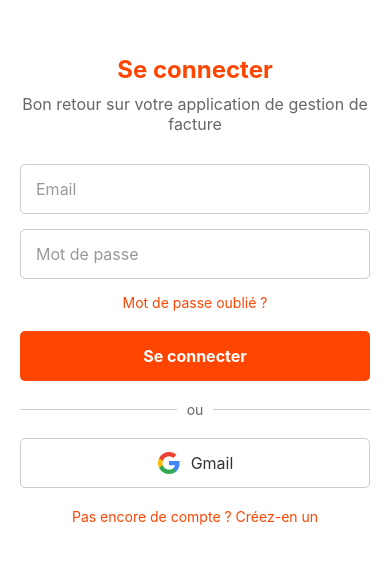
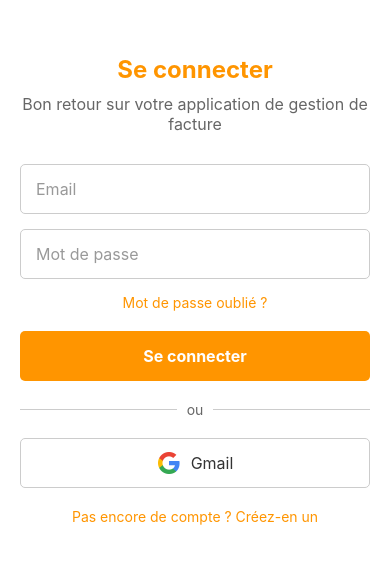
Before and after one commit to Brefera/GesCom-front, a React Native app: screen /Login in a window 390 px wide. Shown: the part 132-696 px from the top of the page. Built offline with nearby package versions, Linux system fonts and the light colour scheme.

Commit message:
cest fait vous pouvez continuer

```diff
--- a/src/App.js
+++ b/src/App.js
@@ -10,6 +10,9 @@ import ForgotPassword from './Screens/forget_page'; // Page de mot de passe oubl
 import ResetPassword from './Screens/ResetPassword'; // Page de réinitialisation du mot de passe
 import HomePage from './Screens/Home_page'; // Page d'accueil
 import AddshopPage from './Screens/AddShopPage'; //page d'ajout de boutique
+import ShopDetailPage from './Screens/ShopDetailsPage';
+import Notification_Page from './Screens/NotificationsPage';
+import Client_Page from './Screens/ClientsPage';
 
 // Crée un navigateur de type Stack
 const Stack = createStackNavigator();
@@ -44,6 +47,15 @@ export default function App() {
 
         {/* Page d'ajout de boutique */}
         <Stack.Screen name="AddShopPage" component={AddshopPage} />
+
+        {/* Page de detaille boutique*/}
+        <Stack.Screen name="ShopDetailsPage" component={ShopDetailPage} />
+
+        {/* Page de notification boutique */}
+        <Stack.Screen name="NotificationsPage" component={Notification_Page} />
+
+        {/* Page de client*/}
+        <Stack.Screen name="ClientsPage" component={Client_Page} />
       </Stack.Navigator>
     </NavigationContainer>
   );
--- a/src/Screens/ClientsPage.js
+++ b/src/Screens/ClientsPage.js
@@ -2,11 +2,11 @@ import React from 'react';
 import { View, Text, TouchableOpacity, StyleSheet } from 'react-native';
 import { Ionicons } from '@expo/vector-icons';
 
-const ClientsPage = ({ navigation }) => {
+const Client_Page = ({ navigation }) => {
   return (
     <View style={styles.container}>
       {/* Bouton Retour */}
-      <TouchableOpacity style={styles.backButton} onPress={() => navigation.goBack()}>
+      <TouchableOpacity style={styles.backButton} onPress={() => navigation.navigate('ShopDetailsPage')}>
         <Ionicons name="arrow-back" size={24} color="#000" />
       </TouchableOpacity>
 
@@ -37,6 +37,7 @@ const styles = StyleSheet.create({
     flex: 1,
     backgroundColor: '#FFFFFF',
     padding: 20,
+    paddingTop: 50,
   },
   backButton: {
     marginBottom: 10,
@@ -90,4 +91,4 @@ const styles = StyleSheet.create({
   },
 });
 
-export default ClientsPage;
+export default Client_Page;
--- a/src/Screens/Login_page.js
+++ b/src/Screens/Login_page.js
@@ -73,7 +73,7 @@ const styles = StyleSheet.create({
     fontSize: 24,
     fontWeight: 'bold',
     marginBottom: 10,
-    color: '#FF4500', // Orange foncé
+    color: '#FF9500', // Orange foncé
   },
   subtitle: {
     fontSize: 16,
@@ -92,7 +92,7 @@ const styles = StyleSheet.create({
     fontSize: 16,
   },
   forgotPassword: {
-    color: '#FF4500', // Orange foncé
+    color: '#FF9500', // Orange foncé
     fontSize: 14,
     alignSelf: 'flex-end',
     marginBottom: 20,
@@ -100,7 +100,7 @@ const styles = StyleSheet.create({
   loginButton: {
     width: '100%',
     height: 50,
-    backgroundColor: '#FF4500', // Orange foncé
+    backgroundColor: '#FF9500', // Orange foncé
     justifyContent: 'center',
     alignItems: 'center',
     borderRadius: 5,
@@ -148,7 +148,7 @@ const styles = StyleSheet.create({
     color: '#333',
   },
   registerLink: {
-    color: '#FF4500', // Orange foncé
+    color: '#FF9500', // Orange foncé
     fontSize: 14,
   },
 });
--- a/src/Screens/NotificationsPage.js
+++ b/src/Screens/NotificationsPage.js
@@ -8,10 +8,10 @@ const notifications = [
   { id: '3', title: 'Stock de skirt presque vide', shop: 'Shopping girl', date: '12/11/2024' },
 ];
 
-const NotificationsPage = ({ navigation }) => {
+const Notification_Page = ({ navigation }) => {
   return (
     <View style={styles.container}>
-      <TouchableOpacity style={styles.backButton} onPress={() => navigation.goBack()}>
+      <TouchableOpacity style={styles.backButton} onPress={() => navigation.navigate('Home_page')}>
         <Ionicons name="arrow-back" size={24} color="#000" />
       </TouchableOpacity>
       <Text style={styles.title}>Notifications</Text>
@@ -42,6 +42,7 @@ const styles = StyleSheet.create({
     flex: 1,
     backgroundColor: '#FFFFFF',
     padding: 20,
+    paddingTop: 50,
   },
   backButton: {
     marginBottom: 20,
@@ -93,4 +94,4 @@ const styles = StyleSheet.create({
   },
 });
 
-export default NotificationsPage;
+export default Notification_Page;
--- a/src/Screens/Register_page1.js
+++ b/src/Screens/Register_page1.js
@@ -59,7 +59,7 @@ const styles = StyleSheet.create({
   title: {
     fontSize: 24,
     fontWeight: 'bold',
-    color: '#FF4500', // Orange foncé
+    color: '#FF9500', // Orange foncé
     marginBottom: 10,
   },
   subtitle: {
@@ -81,7 +81,7 @@ const styles = StyleSheet.create({
   nextButton: {
     width: '100%',
     height: 50,
-    backgroundColor: '#FF4500', // Orange foncé
+    backgroundColor: '#FF9500', // Orange foncé
     justifyContent: 'center',
     alignItems: 'center',
     borderRadius: 5,
@@ -93,7 +93,7 @@ const styles = StyleSheet.create({
     fontWeight: 'bold',
   },
   loginLink: {
-    color: '#FF4500', // Orange foncé
+    color: '#FF9500', // Orange foncé
     fontSize: 14,
   },
 });
--- a/src/Screens/Register_page2.js
+++ b/src/Screens/Register_page2.js
@@ -59,7 +59,7 @@ const styles = StyleSheet.create({
   title: {
     fontSize: 24,
     fontWeight: 'bold',
-    color: '#FF4500', // Orange foncé
+    color: '#FF9500', // Orange foncé
     marginBottom: 10,
   },
   subtitle: {
@@ -81,7 +81,7 @@ const styles = StyleSheet.create({
   registerButton: {
     width: '100%',
     height: 50,
-    backgroundColor: '#FF4500', // Orange foncé
+    backgroundColor: '#FF9500', // Orange foncé
     justifyContent: 'center',
     alignItems: 'center',
     borderRadius: 5,
@@ -93,7 +93,7 @@ const styles = StyleSheet.create({
     fontWeight: 'bold',
   },
   loginLink: {
-    color: '#FF4500', // Orange foncé
+    color: '#FF9500', // Orange foncé
     fontSize: 14,
     textAlign: 'center',
   },
--- a/src/Screens/ResetPassword.js
+++ b/src/Screens/ResetPassword.js
@@ -37,6 +37,7 @@ const ResetPassword = ({ navigation }) => {
       </TouchableOpacity>
     </View>
   );
+
 };
 
 const styles = StyleSheet.create({
@@ -50,7 +51,7 @@ const styles = StyleSheet.create({
   title: {
     fontSize: 24,
     fontWeight: 'bold',
-    color: '#FF4500', // Orange foncé
+    color: '#FF9500', // Orange foncé
     marginBottom: 10,
   },
   subtitle: {
@@ -72,7 +73,7 @@ const styles = StyleSheet.create({
   validateButton: {
     width: '100%',
     height: 50,
-    backgroundColor: '#FF4500', // Orange foncé
+    backgroundColor: '#FF9500', // Orange foncé
     justifyContent: 'center',
     alignItems: 'center',
     borderRadius: 5,
@@ -84,10 +85,11 @@ const styles = StyleSheet.create({
     fontWeight: 'bold',
   },
   loginLink: {
-    color: '#FF4500', // Orange foncé
+    color: '#FF9500', // Orange foncé
     fontSize: 14,
     textAlign: 'center',
   },
 });
 
+
 export default ResetPassword;
--- a/src/Screens/ShopDetailsPage.js
+++ b/src/Screens/ShopDetailsPage.js
@@ -2,11 +2,11 @@ import React from 'react';
 import { View, Text, StyleSheet, TouchableOpacity } from 'react-native';
 import { Ionicons } from '@expo/vector-icons';
 
-const ShopDetailsPage = ({ navigation }) => {
+const ShopDetailPage = ({ navigation }) => {
   return (
     <View style={styles.container}>
       {/* Bouton retour */}
-      <TouchableOpacity style={styles.backButton} onPress={() => navigation.goBack()}>
+      <TouchableOpacity style={styles.backButton} onPress={() => navigation.navigate('Home_page')}>
         <Ionicons name="arrow-back" size={24} color="#000" />
       </TouchableOpacity>
 
@@ -49,6 +49,7 @@ const styles = StyleSheet.create({
     flex: 1,
     backgroundColor: '#FFFFFF',
     padding: 20,
+    paddingTop: 50,
   },
   backButton: {
     marginBottom: 10,
@@ -110,4 +111,4 @@ const styles = StyleSheet.create({
   },
 });
 
-export default ShopDetailsPage;
+export default ShopDetailPage;
--- a/src/Screens/forget_page.js
+++ b/src/Screens/forget_page.js
@@ -65,7 +65,7 @@ const styles = StyleSheet.create({
   sendButton: {
     width: '100%',
     height: 50,
-    backgroundColor: '#FF4500', // Orange foncé
+    backgroundColor: '#FF9500', // Orange foncé
     justifyContent: 'center',
     alignItems: 'center',
     borderRadius: 5,
```
Also changed, not shown: src/Screens/Home_page.js (+2 -5 lines), src/navigation/AppNavigator.js (+4 -7 lines).
